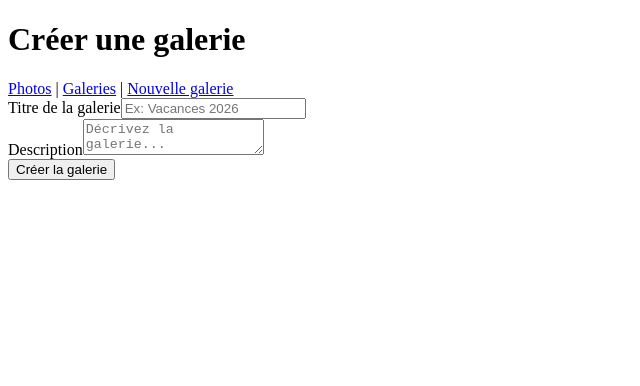
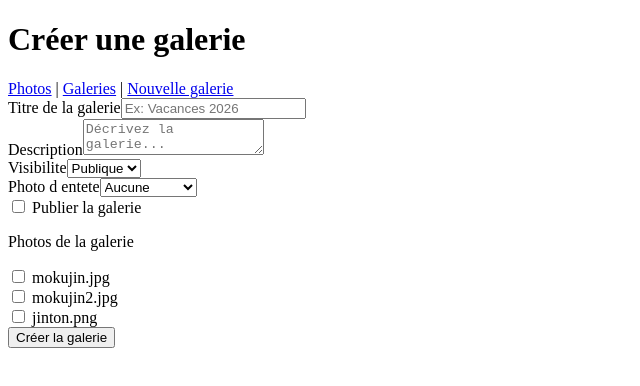
Before and after one commit to hugo-decrypte/PhotoPro, a Vue app in the folder web/photo-pro-backoffice/: page /gallery/new in a window 1280 px wide. Shown: the top 386 px of the page, without its empty margins (0-640 px from the left). Built offline with nearby package versions, Linux system fonts and the light colour scheme.

Commit message:
Nouvelle Galery (/gallery/new) VueJS

```diff
--- a/web/photo-pro-backoffice/src/views/GalleryEditView.vue
+++ b/web/photo-pro-backoffice/src/views/GalleryEditView.vue
@@ -1,27 +1,63 @@
 <script setup>
-import { ref } from 'vue'
+import { computed, ref } from 'vue'
 
 const title = ref('')
 const description = ref('')
+const visibility = ref('public')
+const clientEmail = ref('')
+const accessCode = ref('')
+const isPublished = ref(false)
+const coverPhotoId = ref('')
+const selectedPhotoIds = ref([])
 
 const errorMessage = ref('')
 const successMessage = ref('')
 const loading = ref(false)
 
+const photos = [
+  { id: 'p1', label: 'mokujin.jpg' },
+  { id: 'p2', label: 'mokujin2.jpg' },
+  { id: 'p3', label: 'jinton.png' },
+]
+
+const isPrivate = computed(() => visibility.value === 'private')
+
+function togglePhoto(photoId) {
+  const i = selectedPhotoIds.value.indexOf(photoId)
+  if (i >= 0) {
+    selectedPhotoIds.value.splice(i, 1)
+  } else {
+    selectedPhotoIds.value.push(photoId)
+  }
+}
+
 async function submit() {
   errorMessage.value = ''
   successMessage.value = ''
 
-  const cleanedTitle = title.value.trim()
-  if (!cleanedTitle) {
+  if (!title.value.trim()) {
     errorMessage.value = 'Le titre est obligatoire.'
     return
   }
 
-  // Pour l'instant, pas d'appel API: on prépare juste la UI.
+  if (isPrivate.value && !clientEmail.value.trim()) {
+    errorMessage.value = "email client est obligatoire pour une galerie privée."
+    return
+  }
+
+  if (isPrivate.value && !accessCode.value.trim()) {
+    errorMessage.value = 'Le code d acces est obligatoire pour une galerie privée'
+    return
+  }
+
+  if (isPublished.value && selectedPhotoIds.value.length === 0) {
+    errorMessage.value = 'Impossible de publier une galerie sans photo.'
+    return
+  }
+
   loading.value = true
   try {
-    successMessage.value = 'Il faut faire la route dans le back'
+    successMessage.value = 'Galerie validée localement. En attente du branchement backend.'
   } finally {
     loading.value = false
   }
@@ -48,6 +84,53 @@ async function submit() {
         <textarea v-model="description" placeholder="Décrivez la galerie..." />
       </div>
 
+      <div>
+        <label>Visibilite</label>
+        <select v-model="visibility">
+          <option value="public">Publique</option>
+          <option value="private">Privee</option>
+        </select>
+      </div>
+
+      <div v-if="isPrivate">
+        <label>Email client</label>
+        <input v-model="clientEmail" type="email" placeholder="client@mail.com" />
+      </div>
+
+      <div v-if="isPrivate">
+        <label>Code d acces</label>
+        <input v-model="accessCode" type="text" placeholder="CODE123" />
+      </div>
+
+      <div>
+        <label>Photo d entete</label>
+        <select v-model="coverPhotoId">
+          <option value="">Aucune</option>
+          <option v-for="photo in photos" :key="photo.id" :value="photo.id">
+            {{ photo.label }}
+          </option>
+        </select>
+      </div>
+
+      <div>
+        <label>
+          <input v-model="isPublished" type="checkbox" />
+          Publier la galerie
+        </label>
+      </div>
+
+      <div>
+        <p>Photos de la galerie</p>
+        <label v-for="photo in photos" :key="photo.id" style="display: block">
+          <input
+            type="checkbox"
+            :checked="selectedPhotoIds.includes(photo.id)"
+            @change="togglePhoto(photo.id)"
+          />
+          {{ photo.label }}
+        </label>
+      </div>
+
       <button type="submit" :disabled="loading">
         {{ loading ? 'Création...' : 'Créer la galerie' }}
       </button>
```
